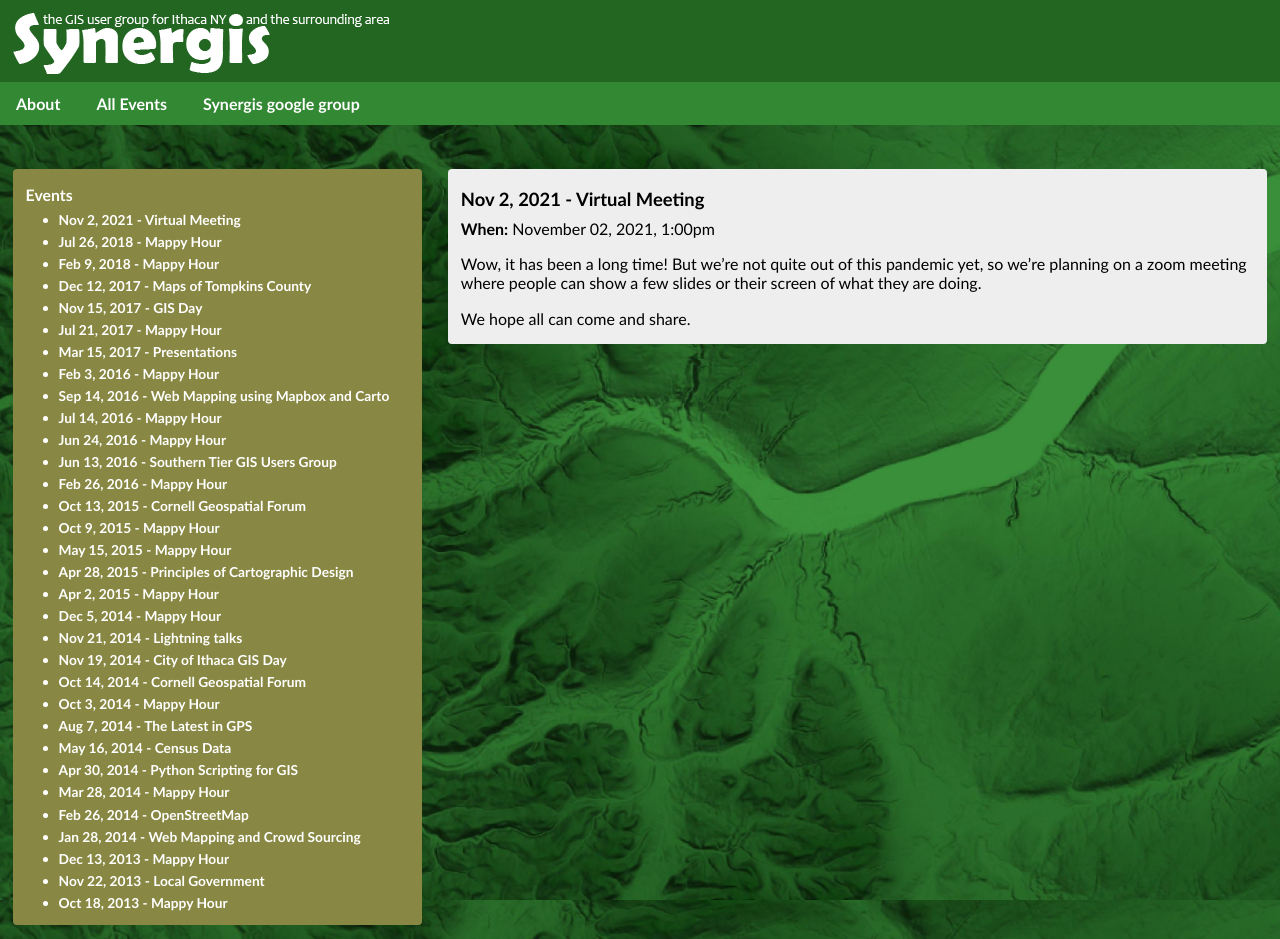
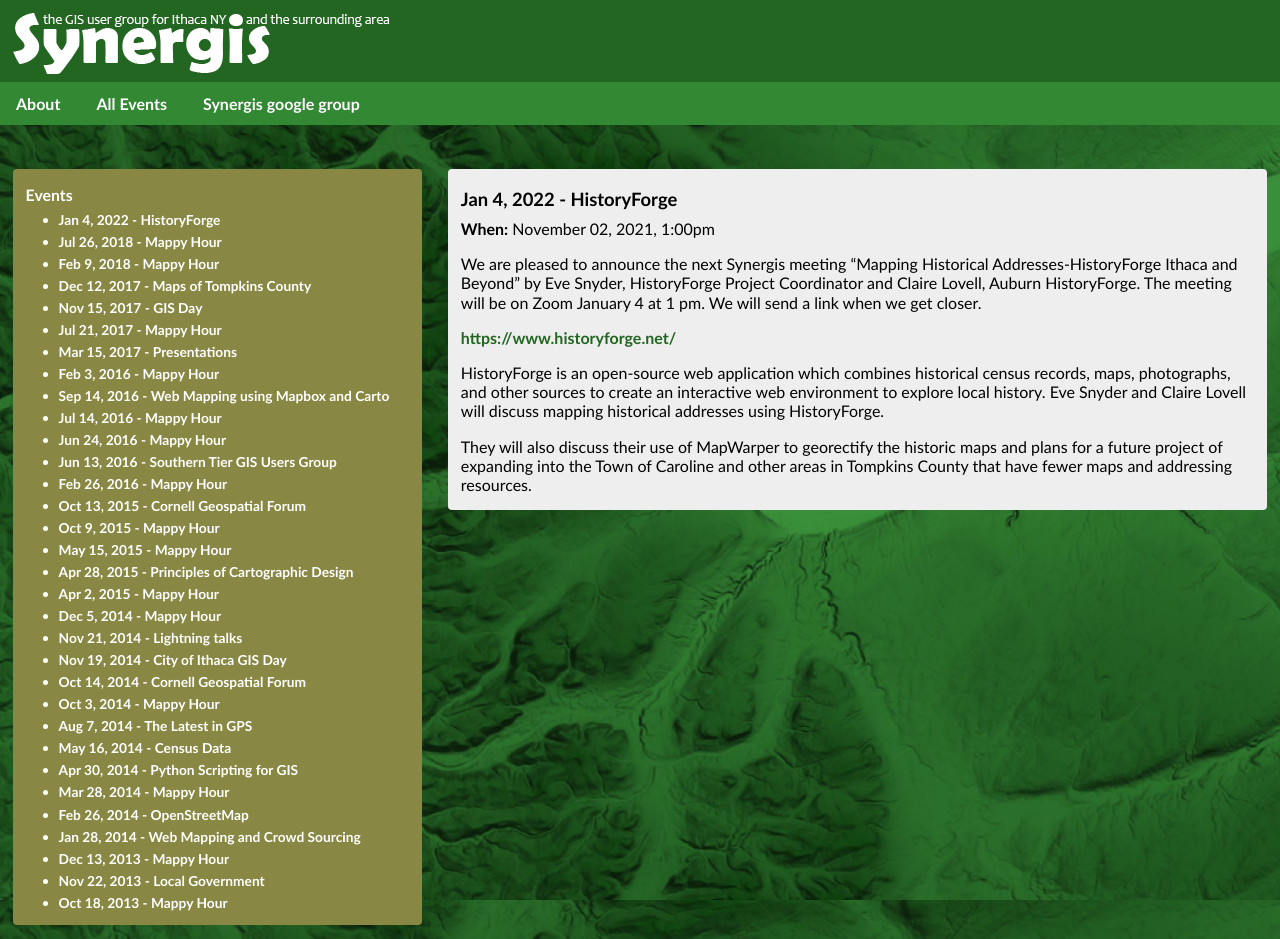
Before and after one commit to synergis-ny/synergis-ny.github.io, a Jekyll site: the page built from events/_posts/2021-11-02-zoom.md, in a window 1280 px wide. Built offline with Jekyll 4.4.1, drawn with Linux system fonts in a browser that asks for light colours.

Commit message:
2022-01-04 HistoryForge event

```diff
--- a/events/_posts/2021-11-02-zoom.md
+++ b/events/_posts/2021-11-02-zoom.md
@@ -1,11 +1,14 @@
 ---
 layout: event
-title: Nov 2, 2021 - Virtual Meeting
+title: Jan 4, 2022 - HistoryForge
 time: 1:00pm
 category: events
 ---
 
-Wow, it has been a long time!  But we're not quite out of this pandemic yet, so we're planning
-on a zoom meeting where people can show a few slides or their screen of what they are doing.
+We are pleased to announce the next Synergis meeting "Mapping Historical Addresses-HistoryForge Ithaca and Beyond" by Eve Snyder, HistoryForge Project Coordinator and Claire Lovell, Auburn HistoryForge. The meeting will be on Zoom January 4 at 1 pm. We will send a link when we get closer.
 
-We hope all can come and share.
+<https://www.historyforge.net/>
+
+HistoryForge is an open-source web application which combines historical census records, maps, photographs, and other sources to create an interactive web environment to explore local history. Eve Snyder and Claire Lovell will discuss mapping historical addresses using HistoryForge.
+
+They will also discuss their use of MapWarper to georectify the historic maps and plans for a future project of expanding into the Town of Caroline and other areas in Tompkins County that have fewer maps and addressing resources.
```
